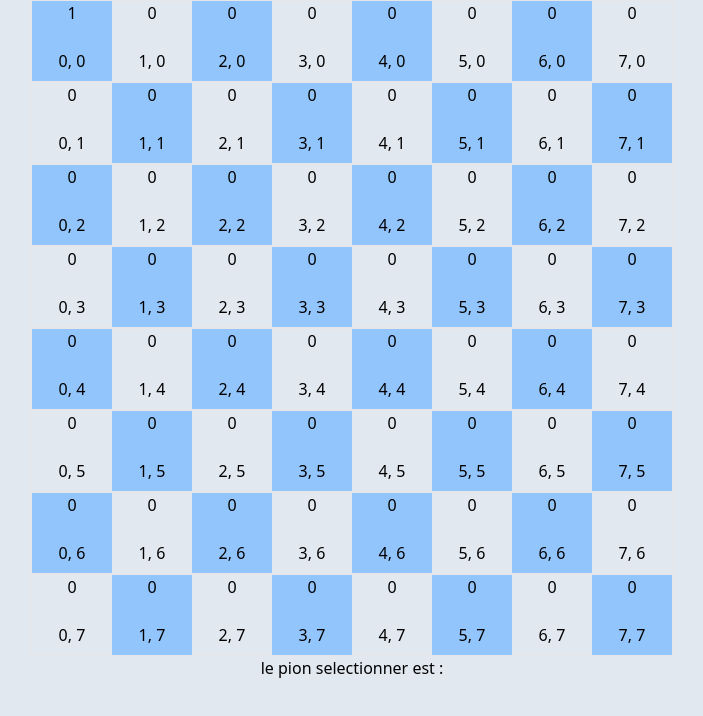
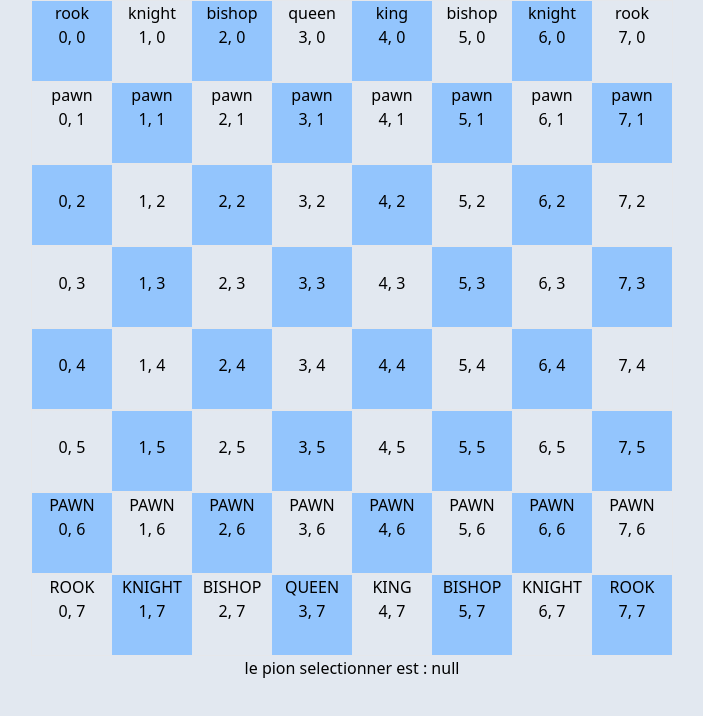
Before and after one commit to tyhr-t/chess-gameJS, a React (Create React App) app: page / in a window 1280 px wide. Shown: the top 716 px of the page, without its empty margins (288-991 px from the left). Built offline with nearby package versions, Linux system fonts and the light colour scheme.

Commit message:
i can move pawn, split my code , init of function movementbehavior and calculatemovementpossible with their own state to them work well

```diff
--- a/src/components/Cell.jsx
+++ b/src/components/Cell.jsx
@@ -2,7 +2,10 @@ const Cell = ({
   setCurrentPawn,
   currentPawn,
   chessBoard,
+  currentPlayer,
   x,
+  // setPossiblesMovements,
+  // possiblesMovements,
   y,
   setChessBoard
 }) => {
@@ -11,24 +14,28 @@ const Cell = ({
     const pawnValueX = e.target?.getAttribute("data-square-x")
     const pawnValueY = e.target?.getAttribute("data-square-y")
 
-    if (pawnValue === "1") {
+    console.log(e.target)
+
+    if (currentPlayer === "white") {
       const pawnInfo = {
         value: pawnValue,
         positionX: pawnValueX,
         positionY: pawnValueY
       }
+
       setCurrentPawn(pawnInfo)
-      console.log(currentPawn)
     }
 
     if (currentPawn) {
       setChessBoard((prev) => {
         const newChess = [...prev]
+
         newChess[pawnValueY][pawnValueX] = currentPawn.value
-        newChess[currentPawn.positionY][currentPawn.positionX] = 0
+        newChess[currentPawn.positionY][currentPawn.positionX] = ""
 
         return newChess
       })
+      setCurrentPawn(null)
     }
   }
   const lineIsPair = y % 2 === 0
@@ -40,18 +47,12 @@ const Cell = ({
       data-square-y={`${y}`}
       data-square-x={`${x}`}
       data-square-value={chessBoard[y][x]}
-      data-pawn-position={`${x}-${y}`}
       onClick={handleClickCell}
       className={`w-20 h-20 ${isBlack ? "bg-blue-300" : ""}`}>
-      <p>{`${chessBoard[y][x]}`}</p>
+      {`${chessBoard[y][x]}`}
       <br />
       {` ${x}, ${y}`}
     </div>
   )
 }
 export default Cell
-
-// 1 - Sélectioner un pion -> Si il fait partie de l'équipe du joueur en cours
-// 2 - Si un pion est sélectionné, afficher les déplacement possibles
-// 3 - Si une case des déplacements possibles est cliquée, déplacer le pion -> déselectionner le pion
-// 4 - Si tu reclique ton pion, ça le déselectionne
--- a/src/components/cheesBoardGame.jsx
+++ b/src/components/cheesBoardGame.jsx
@@ -1,13 +1,22 @@
 import { useState, useEffect } from "react"
-import { generateBoard } from "../utils/generateBoard"
 import Cell from "./Cell"
+import { board } from "../utils/constant"
+import { calculateMovementPossible } from "../utils/calculateMovementPossible"
 
 export const ChessBoard = () => {
-  const [chessBoard, setChessBoard] = useState(generateBoard())
+  const [chessBoard, setChessBoard] = useState([...board])
   const [currentPawn, setCurrentPawn] = useState(null)
+  const [currentPlayer, setCurrentPlayer] = useState("white")
+  const [possiblesMovements, setPossiblesMovements] = useState([])
 
   useEffect(() => {
-    console.log("selectedPawnState has changed : ", currentPawn)
+    if (currentPawn !== null) {
+      console.log("selectedPawnState has changed : ", currentPawn)
+      // On peut savoir le type de pion
+      // En fonction du type de ce pion, on va calculer les mouvements possibles
+      const mouvements = calculateMovementPossible(currentPawn)
+      setPossiblesMovements(mouvements)
+    }
   }, [currentPawn])
 
   return (
@@ -16,6 +25,10 @@ export const ChessBoard = () => {
         <div className="flex border" key={y}>
           {line.map((square, x) => (
             <Cell
+              possiblesMovements={possiblesMovements}
+              setPossiblesMovements={setPossiblesMovements}
+              currentPlayer={currentPlayer}
+              setCurrentPlayer={setCurrentPlayer}
               setChessBoard={setChessBoard}
               key={`${x}-${y}`}
               setCurrentPawn={setCurrentPawn}
@@ -27,7 +40,7 @@ export const ChessBoard = () => {
           ))}
         </div>
       ))}
-      <p>le pion selectionner est : {currentPawn?.value}</p>
+      <p>le pion selectionner est : {JSON.stringify(currentPawn)}</p>
     </div>
   )
 }
--- /dev/null
+++ b/src/utils/calculateMovementPossible.js
@@ -0,0 +1,15 @@
+import movmentBehavior from "./movementBehavior"
+export const calculateMovementPossible = (
+  currentPawn,
+  currentPlayer,
+  board
+) => {
+  const currentPawnToLowerCase = currentPawn.value.toLowerCase()
+  const movements = movmentBehavior[currentPawnToLowerCase](
+    currentPawn,
+    currentPlayer,
+    board
+  )
+
+  return movements
+}
--- /dev/null
+++ b/src/utils/constant.js
@@ -0,0 +1,10 @@
+export const board = [
+  ["rook", "knight", "bishop", "queen", "king", "bishop", "knight", "rook"],
+  ["pawn", "pawn", "pawn", "pawn", "pawn", "pawn", "pawn", "pawn"],
+  ["", "", "", "", "", "", "", ""],
+  ["", "", "", "", "", "", "", ""],
+  ["", "", "", "", "", "", "", ""],
+  ["", "", "", "", "", "", "", ""],
+  ["PAWN", "PAWN", "PAWN", "PAWN", "PAWN", "PAWN", "PAWN", "PAWN"],
+  ["ROOK", "KNIGHT", "BISHOP", "QUEEN", "KING", "BISHOP", "KNIGHT", "ROOK"]
+]
--- /dev/null
+++ b/src/utils/movementBehavior.js
@@ -0,0 +1,25 @@
+const movmentBehavior = {
+  pawn: (currentPawn, currentPlayer, board) => {
+    const arrayOfMovementsPossible = []
+    console.log(currentPawn.value)
+
+    /* 4 mouvements possibles pour le pion */
+
+    // 1. Avancer d'une case -> Si le pion n'est pas bloqué. Il ne peut pas manger
+    // 2. Avancer de deux cases -> Si le pion est sur sa ligne de départ et qu'il n'est pas bloqué, il ne peut pas manger
+    // 3. Manger en diagonale a gauche -> Si le pion est bloqué par l'adversaire, il peut manger
+    // 4. Manger en diagonale a droite -> Si le pion est bloqué par l'adversaire, il peut manger
+
+    /* La fonction doit retourner un tableau qui comprend jusqu'à 4 positions */
+    /* Si il arrive sur la dernière ligne de l'adversaire, il peut se transformer en une pièce décédée glorieusement au combat */
+
+    return currentPawn.value
+  },
+  rook: (currentPawn) => console.log(currentPawn.value),
+  knight: (currentPawn) => console.log(currentPawn.value),
+  bishop: (currentPawn) => console.log(currentPawn.value),
+  queen: (currentPawn) => console.log(currentPawn.value),
+  king: (currentPawn) => console.log(currentPawn.value)
+}
+
+export default movmentBehavior
```
Also changed, not shown: src/utils/dep/defaultConfigChessBoard.js (renamed from src/utils/defaultConfigChessBoard.js), src/utils/dep/generateBoard.js (renamed from src/utils/generateBoard.js).
